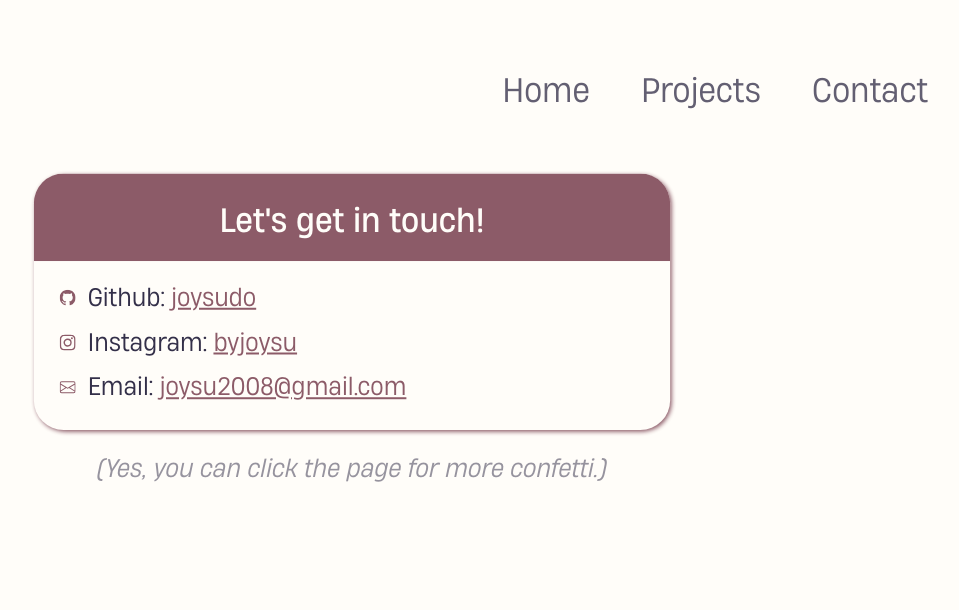
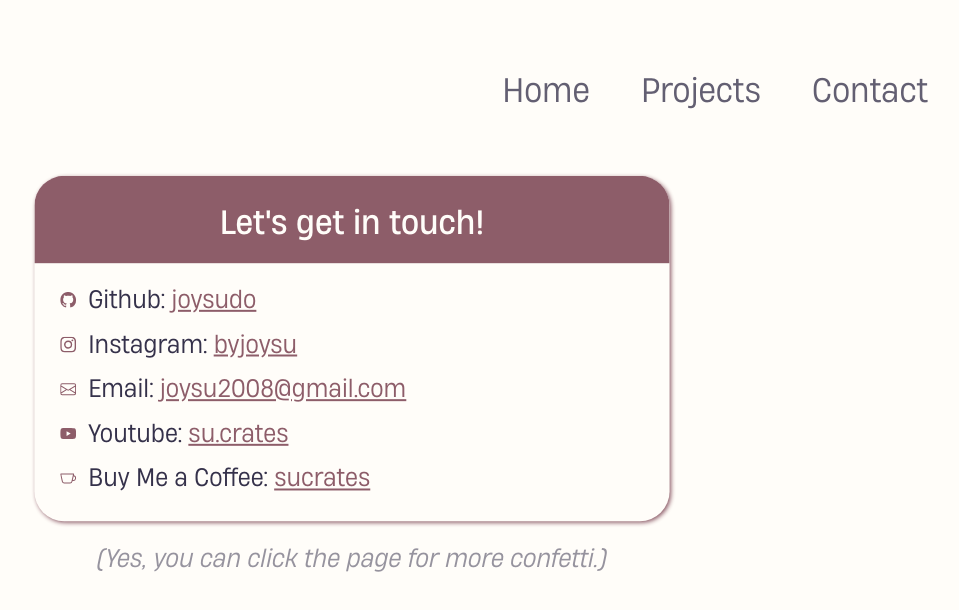
Before and after one commit to joysudo/personal-website, a React (Vite) app: page /contact in a window 1280 px wide. Shown: the top 610 px of the page, without its empty margins (288-1247 px from the left). Built offline with nearby package versions, Linux system fonts and the light colour scheme.

Commit message:
add youtube/buymeacoffee to contact

```diff
--- a/src/pages/Contact.jsx
+++ b/src/pages/Contact.jsx
@@ -24,6 +24,16 @@
 									<path d="M0 4a2 2 0 0 1 2-2h12a2 2 0 0 1 2 2v8a2 2 0 0 1-2 2H2a2 2 0 0 1-2-2zm2-1a1 1 0 0 0-1 1v.217l7 4.2 7-4.2V4a1 1 0 0 0-1-1zm13 2.383-4.708 2.825L15 11.105zm-.034 6.876-5.64-3.471L8 9.583l-1.326-.795-5.64 3.47A1 1 0 0 0 2 13h12a1 1 0 0 0 .966-.741M1 11.105l4.708-2.897L1 5.383z"/>
 								</svg>&nbsp; Email: <a target="_blank" href='mailto:joysu2008@gmail.com'>joysu2008@gmail.com</a>
 							</p>
+							<p>
+								<svg xmlns="http://www.w3.org/2000/svg" width="16" height="16" fill="currentColor" class="bi bi-youtube" viewBox="0 0 16 16">
+									<path d="M8.051 1.999h.089c.822.003 4.987.033 6.11.335a2.01 2.01 0 0 1 1.415 1.42c.101.38.172.883.22 1.402l.01.104.022.26.008.104c.065.914.073 1.77.074 1.957v.075c-.001.194-.01 1.108-.082 2.06l-.008.105-.009.104c-.05.572-.124 1.14-.235 1.558a2.01 2.01 0 0 1-1.415 1.42c-1.16.312-5.569.334-6.18.335h-.142c-.309 0-1.587-.006-2.927-.052l-.17-.006-.087-.004-.171-.007-.171-.007c-1.11-.049-2.167-.128-2.654-.26a2.01 2.01 0 0 1-1.415-1.419c-.111-.417-.185-.986-.235-1.558L.09 9.82l-.008-.104A31 31 0 0 1 0 7.68v-.123c.002-.215.01-.958.064-1.778l.007-.103.003-.052.008-.104.022-.26.01-.104c.048-.519.119-1.023.22-1.402a2.01 2.01 0 0 1 1.415-1.42c.487-.13 1.544-.21 2.654-.26l.17-.007.172-.006.086-.003.171-.007A100 100 0 0 1 7.858 2zM6.4 5.209v4.818l4.157-2.408z"/>
+								</svg>&nbsp; Youtube: <a target="_blank" href='https://www.youtube.com/@su.crates'>su.crates</a>
+							</p>
+							<p>
+								<svg xmlns="http://www.w3.org/2000/svg" width="16" height="16" fill="currentColor" class="bi bi-cup" viewBox="0 0 16 16">
+									<path fill-rule="evenodd" d="M.11 3.187A.5.5 0 0 1 .5 3h13a.5.5 0 0 1 .488.608l-.22.991a3.001 3.001 0 0 1-1.3 5.854l-.132.59A2.5 2.5 0 0 1 9.896 13H4.104a2.5 2.5 0 0 1-2.44-1.958L.012 3.608a.5.5 0 0 1 .098-.42Zm12.574 6.288a2 2 0 0 0 .866-3.899zM1.124 4l1.516 6.825A1.5 1.5 0 0 0 4.104 12h5.792a1.5 1.5 0 0 0 1.464-1.175L12.877 4H1.123Z"/>
+								</svg>&nbsp; Buy Me a Coffee: <a target="_blank" href='https://buymeacoffee.com/sucrates'>sucrates</a>
+							</p>
 						</div>
 					</div>
 				</div>
```
